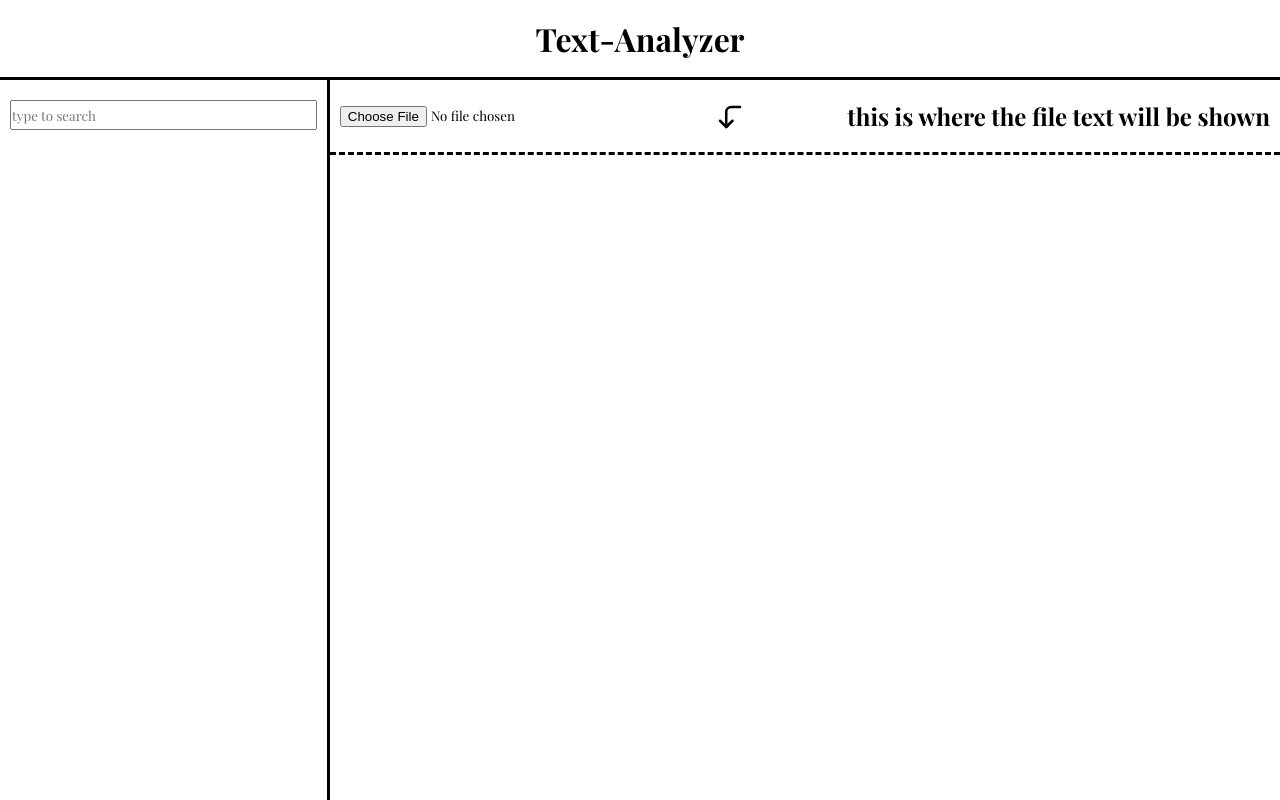
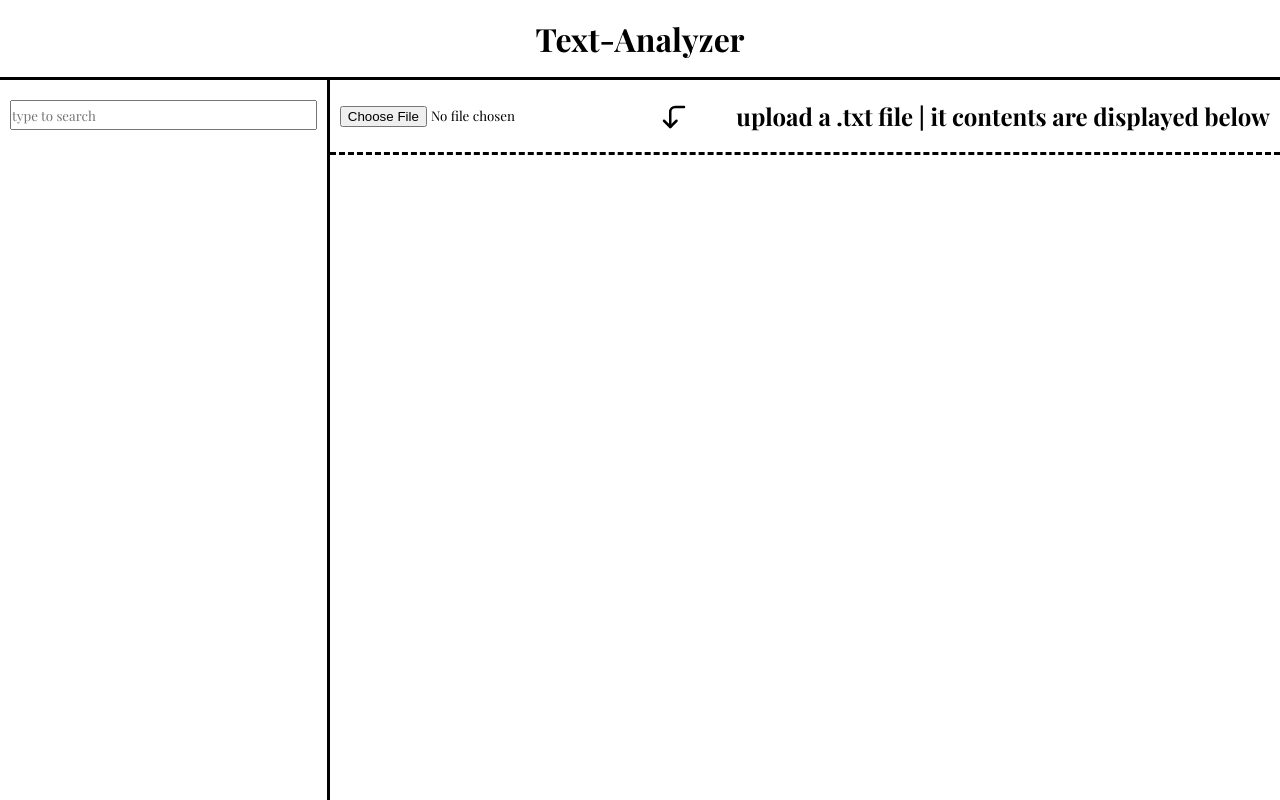
Before and after one commit to 0sorojo/text-analyzer, a React (Create React App) app: page / in a window 1280 px wide. Built offline with nearby package versions, Linux system fonts and the light colour scheme; a web font is replaced by a local one.

Commit message:
changed message to be more clear

```diff
--- a/src/ImportFromFileComponent.js
+++ b/src/ImportFromFileComponent.js
@@ -37,7 +37,7 @@ const ImportFromFileComponent = ({ content, setContent }) => {
           />
           <FiCornerLeftDown className='icon' />
           <h2 className='content-title'>
-            this is where the file text will be shown
+            upload a .txt file | it contents are displayed below
           </h2>
         </div>
 
```
